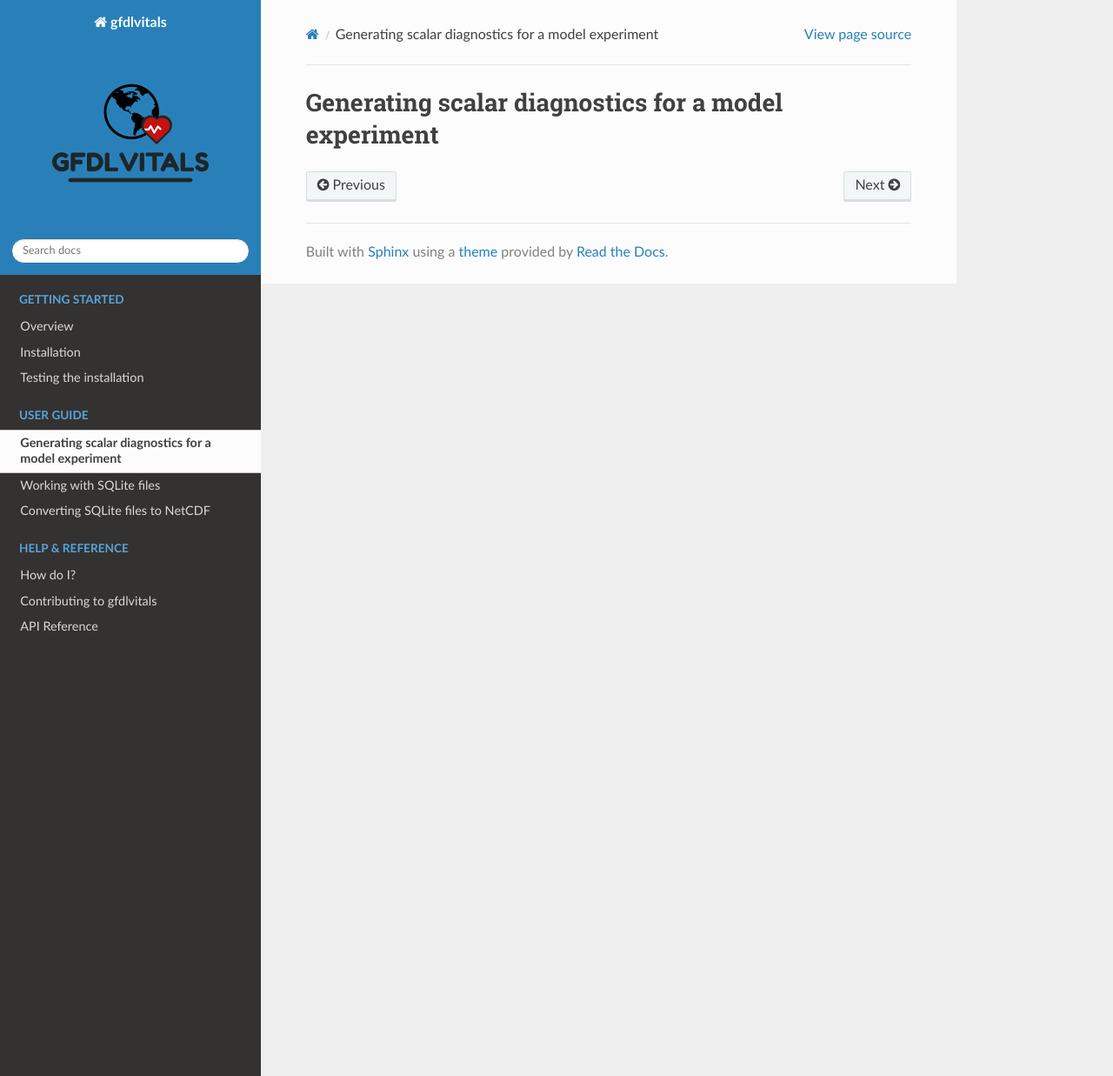
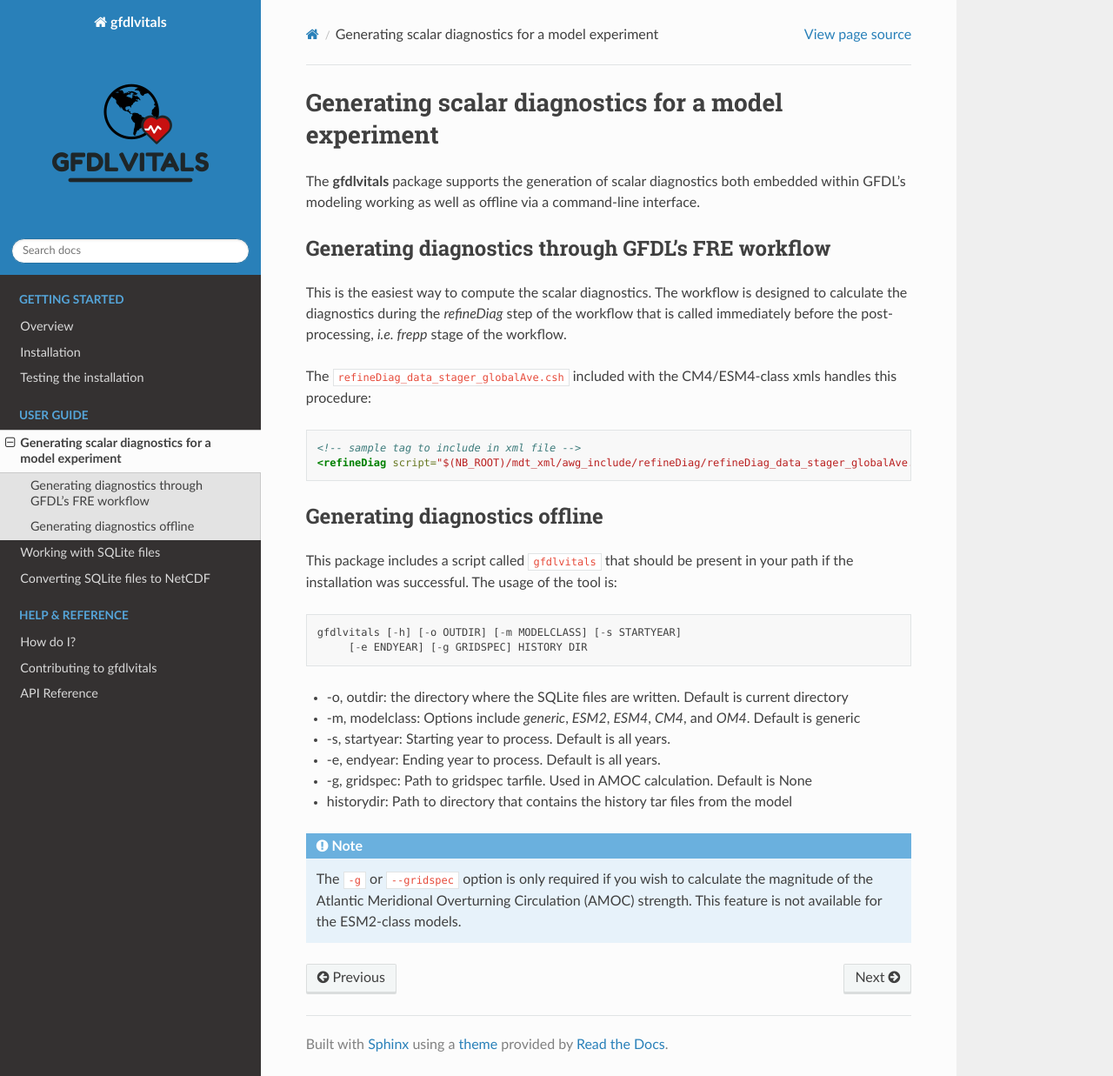
Before and after one commit to jkrasting/gfdlvitals, a Sphinx documentation site: the page built from docs/source/generate_diags.rst, in a window 1280 px wide and 1237 px high. Shown: the whole window at 87% size. Built offline with Sphinx 7.4.7 and the Read the Docs theme 2.0.0, drawn with Linux system fonts in a browser that asks for light colours.

Commit message:
Documentation updates

```diff
--- a/docs/source/generate_diags.rst
+++ b/docs/source/generate_diags.rst
@@ -1,2 +1,43 @@
 Generating scalar diagnostics for a model experiment
 ====================================================
+
+The **gfdlvitals** package supports the generation of scalar diagnostics
+both embedded within GFDL's modeling working as well as offline via a
+command-line interface.
+
+Generating diagnostics through GFDL's FRE workflow
+--------------------------------------------------
+
+This is the easiest way to compute the scalar diagnostics. The workflow
+is designed to calculate the diagnostics during the `refineDiag` step of the
+workflow that is called immediately before the post-processing, `i.e. frepp`
+stage of the workflow.
+
+The ``refineDiag_data_stager_globalAve.csh`` included with the CM4/ESM4-class
+xmls handles this procedure:
+
+.. code-block:: xml
+
+    <!-- sample tag to include in xml file -->
+    <refineDiag script="$(NB_ROOT)/mdt_xml/awg_include/refineDiag/refineDiag_data_stager_globalAve.csh"/>
+
+Generating diagnostics offline
+------------------------------
+This package includes a script called ``gfdlvitals`` that should be present
+in your path if the installation was successful.  The usage of the tool is:
+
+.. parsed-literal::
+   gfdlvitals [-h] [-o OUTDIR] [-m MODELCLASS] [-s STARTYEAR]
+        [-e ENDYEAR] [-g GRIDSPEC] HISTORY DIR
+
+* -o, outdir: the directory where the SQLite files are written. Default is current directory
+* -m, modelclass: Options include `generic`, `ESM2`, `ESM4`, `CM4`, and `OM4`. Default is generic
+* -s, startyear: Starting year to process. Default is all years.
+* -e, endyear: Ending year to process. Default is all years.
+* -g, gridspec: Path to gridspec tarfile. Used in AMOC calculation. Default is None
+* historydir: Path to directory that contains the history tar files from the model
+
+.. note::
+   The ``-g`` or ``--gridspec`` option is only required if you wish to calculate
+   the magnitude of the Atlantic Meridional Overturning Circulation (AMOC) strength.
+   This feature is not available for the ESM2-class models.
```
Also changed, not shown: docs/source/sqlite_format.rst (+11 -0 lines).
